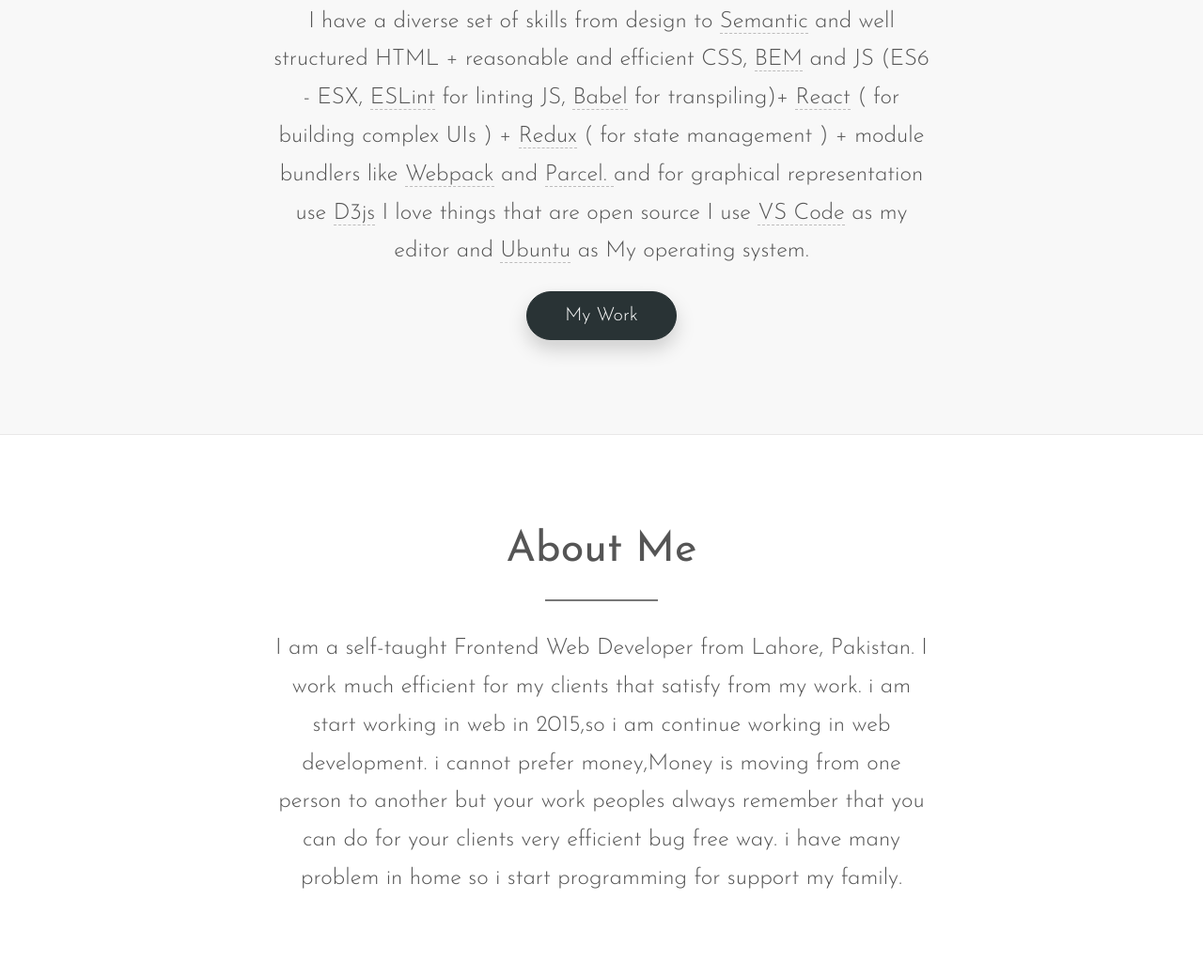
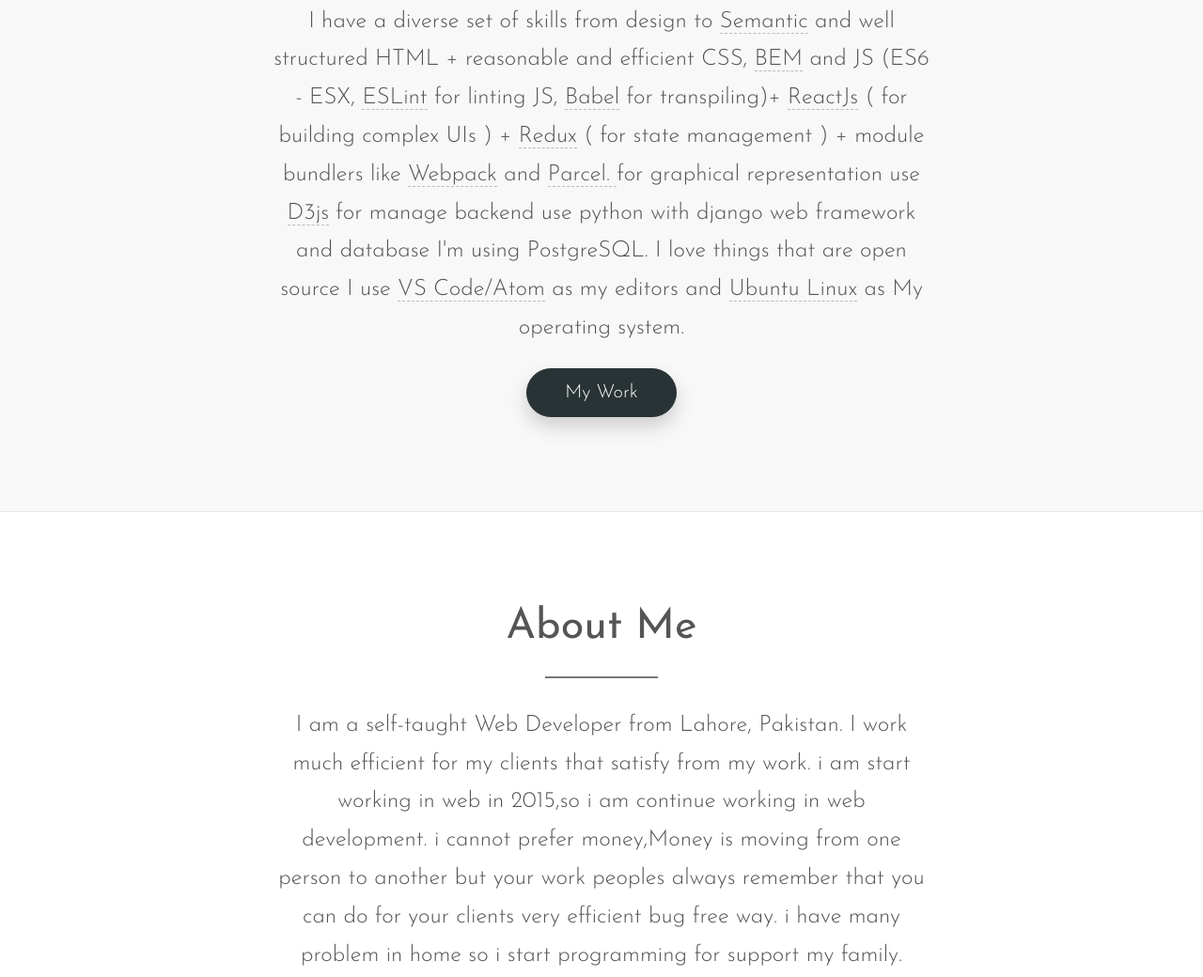
Before and after one commit to Kashif1Naqvi/kashif-portfolio, a website built with Parcel: page src/index.html in a window 1280 px wide. Shown: the part 1632-2672 px from the top of the page at 94% size. Built offline with nearby package versions, Linux system fonts and the light colour scheme.

Commit message:
updated code

```diff
--- a/src/index.html
+++ b/src/index.html
@@ -130,9 +130,9 @@
         <div class="u-text-center">
           <h2 class="heading-secondary">My Skillset</h2>
            <p class="intro-text "> I have a diverse set of skills from design to
-             <a target="_blank" href="https://www.w3.org/TR/2016/REC-html51-20161101/dom.html">Semantic</a> and well structured HTML + reasonable and efficient CSS, <a target="_blank" href="http://getbem.com/">BEM</a> and  JS (ES6 - ESX, <a target="_blank" href="https://eslint.org/">ESLint</a> for linting JS, <a href="https://babeljs.io/" target="_blank">Babel</a> for transpiling)+ <a target="_blank" href="https://reactjs.org/">React</a> ( for building complex UIs ) +
-              <a target="_blank" href="https://redux.js.org/">Redux</a> ( for state management ) + module bundlers like <a target="_blank" href="http://webpack.js.org/">Webpack</a> and <a target="_blank" href="https://parceljs.org/">Parcel. </a> and for graphical representation use <a href="https://d3js.org/" target="_blank"  >D3js</a> I love things that are open source I use <a target="_blank" href="https://code.visualstudio.com/">VS Code</a> as my editor and
-               <a target="_blank" href="https://www.ubuntu.com/">Ubuntu</a> as My operating system. </p>
+             <a target="_blank" href="https://www.w3.org/TR/2016/REC-html51-20161101/dom.html">Semantic</a> and well structured HTML + reasonable and efficient CSS, <a target="_blank" href="http://getbem.com/">BEM</a> and  JS (ES6 - ESX, <a target="_blank" href="https://eslint.org/">ESLint</a> for linting JS, <a href="https://babeljs.io/" target="_blank">Babel</a> for transpiling)+ <a target="_blank" href="https://reactjs.org/">ReactJs</a> ( for building complex UIs ) +
+              <a target="_blank" href="https://redux.js.org/">Redux</a> ( for state management ) + module bundlers like <a target="_blank" href="http://webpack.js.org/">Webpack</a> and <a target="_blank" href="https://parceljs.org/">Parcel. </a>  for graphical representation use <a href="https://d3js.org/" target="_blank"  >D3js</a> for manage backend use python with django web framework and database I'm using PostgreSQL. I love things that are open source I use <a target="_blank" href="https://code.visualstudio.com/">VS Code/Atom</a> as my editors and
+               <a target="_blank" href="https://www.ubuntu.com/">Ubuntu Linux</a> as My operating system. </p>
           <a href="#work" class="btn">My Work</a>
         </div>
       </section>
@@ -142,7 +142,7 @@
           <h2 class="heading-secondary">About Me</h2>
         </div>
         <p class="intro-text">
-          I am a self-taught Frontend Web Developer from Lahore, Pakistan.
+          I am a self-taught  Web Developer from Lahore, Pakistan.
           I work much efficient for my clients that satisfy from my work.
           i am start working in web in 2015,so i am continue working in web development.
           i cannot prefer money,Money is moving from one person to another but your work peoples always remember that you can do for your clients very efficient bug free way.
@@ -181,7 +181,7 @@
             <p class="craft__description">
               I am a huge fan of "convention over configuration" and like things
               that follow "don't repeat yourself" principle, therefore I do my
-              Backend in php.
+              Backend in python django.
             </p>
           </div>
         </div>
@@ -247,7 +247,7 @@
             <p class="popup__text">Grab My CV to find out more about me.</p>
             <div class="popup__buttons">
               <a
-                href="https://drive.google.com/file/d/1Ovphitff9qzn9bzM0QP_u6COBFH7Noaz/view?usp=sharing"
+                href="https://drive.google.com/file/d/1uv3yn8RJ0Ib8ugEKE41SKGXC0ugO_I6Q/view?usp=sharing"
                 class="btn"
                 >Download</a
               >
```
